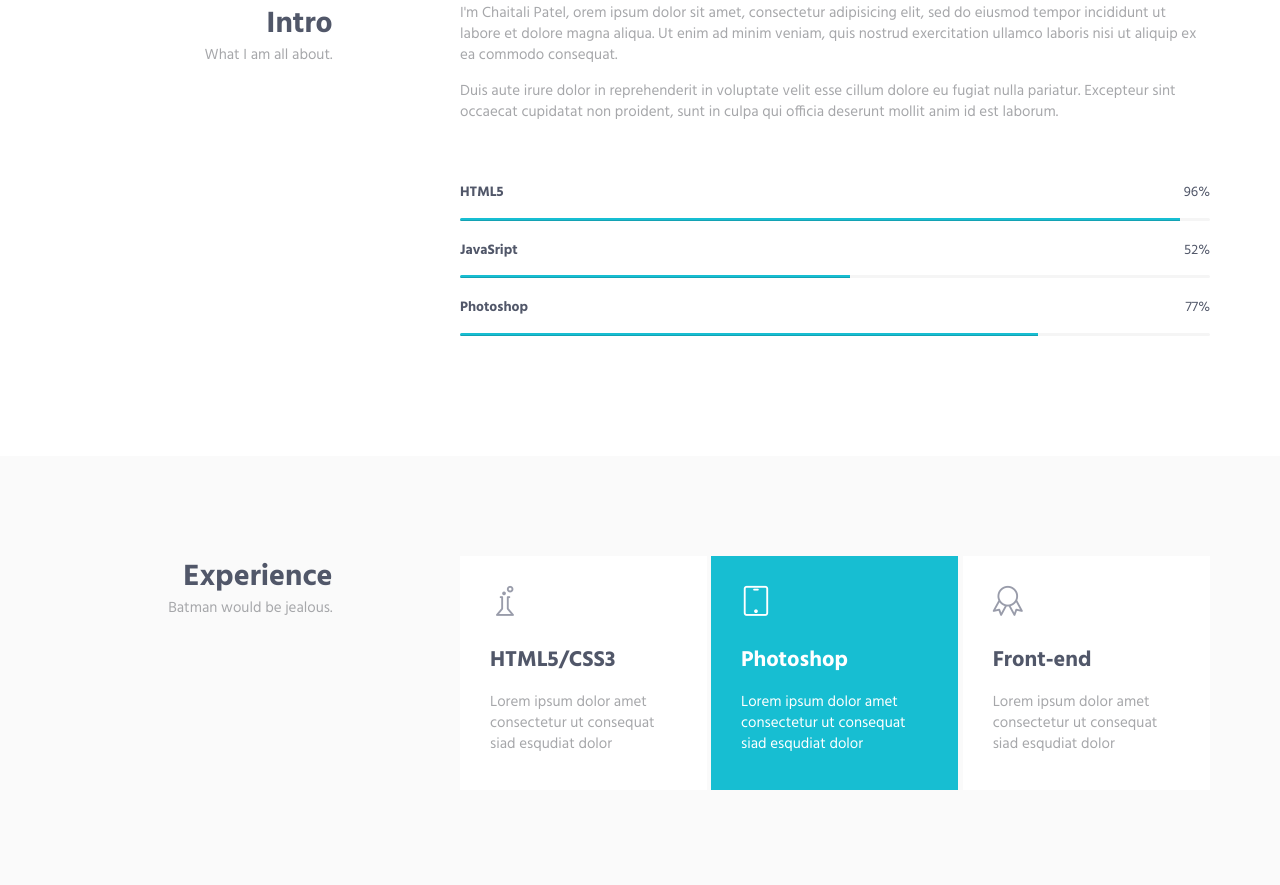
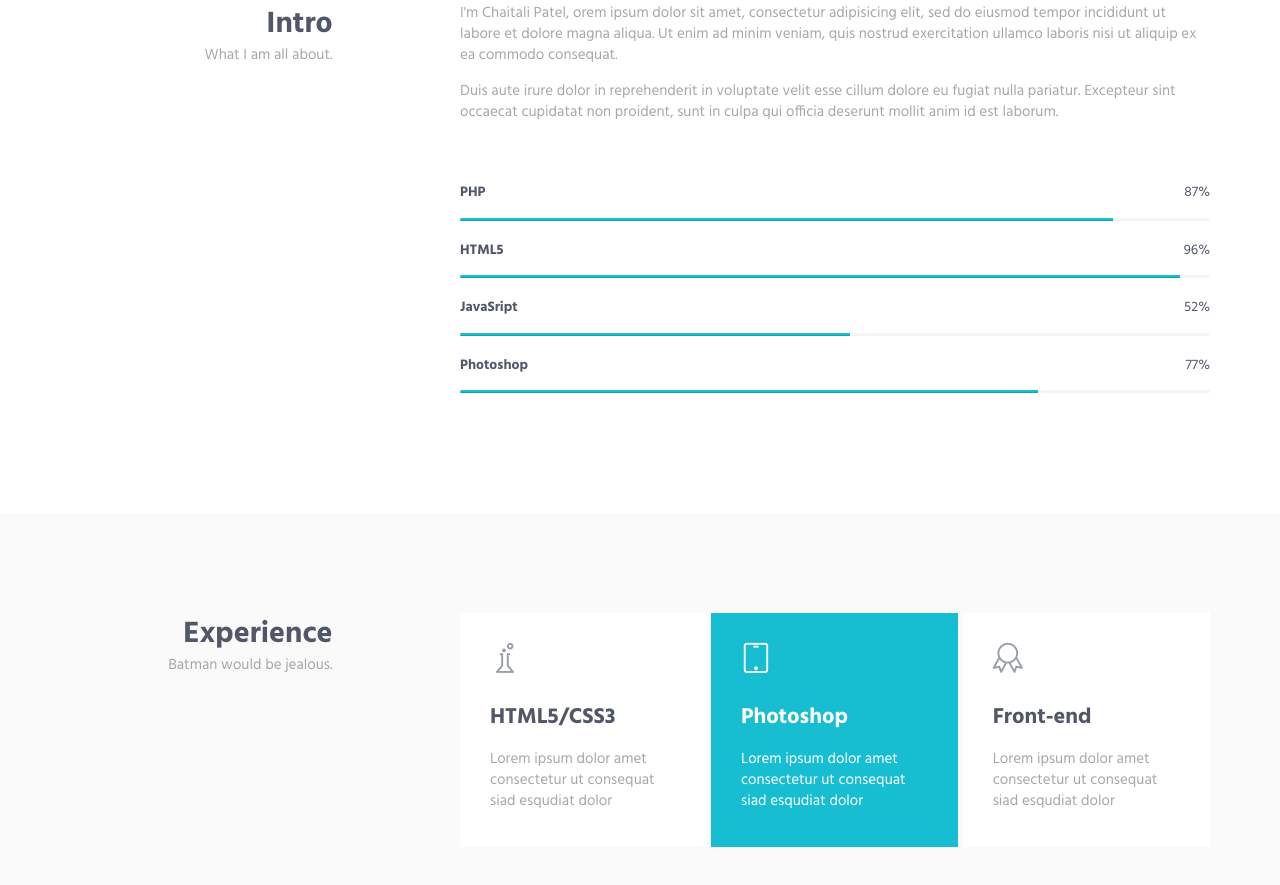
Before and after one commit to pchai7/pchai7.github.io, a plain HTML site: page index.html in a window 1280 px wide. Shown: the part 758-1643 px from the top of the page. Drawn offline with Linux system fonts and the light colour scheme.

Commit message:
passionProject

```diff
--- a/index.html
+++ b/index.html
@@ -119,14 +119,13 @@
                             <p>I'm Chaitali Patel, orem ipsum dolor sit amet, consectetur adipisicing elit, sed do eiusmod tempor incididunt ut labore et dolore magna aliqua. Ut enim ad minim veniam, quis nostrud exercitation ullamco laboris nisi ut aliquip ex ea commodo consequat.</p>
                             <p>Duis aute irure dolor in reprehenderit in voluptate velit esse cillum dolore eu fugiat nulla pariatur. Excepteur sint occaecat cupidatat non proident, sunt in culpa qui officia deserunt mollit anim id est laborum.</p>
                         </div>
-
                         <!-- Progress Box -->
-                        <!-- <div class="progress-box">
+                        <div class="progress-box">
                             <h5>PHP <span class="color-heading pull-right">87%</span></h5>
                             <div class="progress">
                                 <div class="progress-bar bg-color-base" role="progressbar" data-width="87"></div>
                             </div>
-                        </div> -->
+                        </div>
                         <div class="progress-box">
                             <h5>HTML5 <span class="color-heading pull-right">96%</span></h5>
                             <div class="progress">
```
Also changed, not shown: 1 other file.
